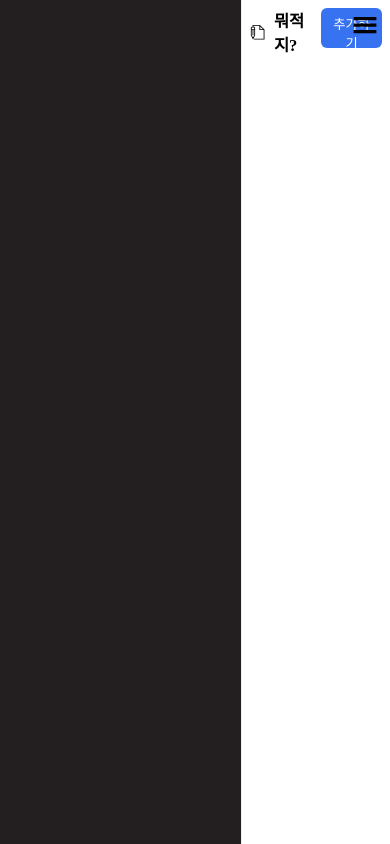
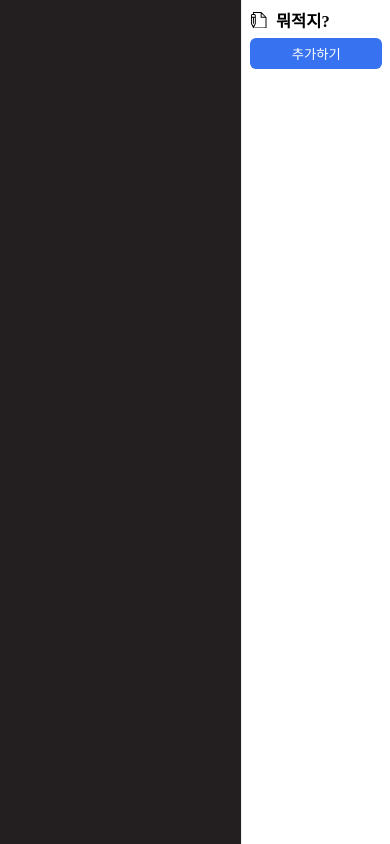
Before and after one commit to llvovll89/-diaryapp, a React (Create React App) app: page / in a window 390 px wide. Built offline with nearby package versions, Linux system fonts and the light colour scheme; a web font is replaced by a local one.

Commit message:
전체적인 size & data수정

```diff
--- a/src/components/sidebar/Sidebar.css
+++ b/src/components/sidebar/Sidebar.css
@@ -42,16 +42,11 @@
 .sidebar-list.active {
     background: #212221;
     transition: 0.3s all ease;
-    border: 2px solid #3772F0;
 }
 
 .sidebar-list.active .sidebar-item-title ,
 .sidebar-list.active p {
     color: #FFFF;
-}
-
-.sidebar-list.active .btnbox button {
-    border: 1px solid #FFF;
 }
 
 .sidebar-list:hover {
@@ -64,7 +59,7 @@
 }
 
 .sidebar-item-title {
-    font-size: 1.25rem;
+    font-size: clamp(18px, 2.5vw, 20px);
     display: flex;
     align-items: center;
     justify-content: space-between;
@@ -92,11 +87,12 @@
 
 .sidebar-list p{
     margin: 10px 0;
+    font-size: clamp(14px, 2vw, 16px);
     letter-spacing: 0.5px;
 }
 
 .fixed-data {
-    font-size: 0.9rem;
+    font-size: clamp(13.5px, 1.8vw, 14px);
     color: #999;
 }
 
@@ -120,8 +116,6 @@
     font-weight: 600;
     font-family: var(--korFont);
 }
-
-/* toggle */
 .toggle {
     position: fixed;
     display: none;
@@ -129,17 +123,14 @@
     right: 12px;
 }
 
-.toggle svg {
-    width: 26px;
-    height: 26px;
-    cursor: pointer;
-}
-
+/* toggle */
 @media screen and (max-width: 768px) {
 
     .sidebar-header {
         padding: 8px;
-        justify-content: flex-start;
+        flex-direction: column;
+        gap: 6px;
+        /* justify-content: flex-start; */
     }
 
     .sidebar-header .add_btn {
@@ -161,19 +152,26 @@
     }
 
     .sidebar-item-title .item_title {
-        margin: 2px auto;
+        margin: 4px auto;
     }
 
     .sidebar-list p {
-        font-size: 0.8rem;
         margin: 6px 0;
+        padding-left: 3px;
     }
 
     .fixed-data {
-        font-size: 0.8rem;
+        padding-left: 3px;
     }
 
-    .toggle {
-        display: block;
+    .btnbox {
+        flex-direction: column;
+        width: 100%;
     }
+
+    .btnbox button {
+        width: 100%;
+        padding: 6px 12px;
+    }
+
 }
--- a/src/components/sidebar/Sidebar.jsx
+++ b/src/components/sidebar/Sidebar.jsx
@@ -31,7 +31,6 @@ export const Sidebar = ({ note, addNote, delNote, active, setActive }) => {
             <div
               className={`sidebar-list ${item.id === active ? 'active' : ''}`}
               key={item.id}
-              onClick={() => toggleHandler(item)}
             >
               <div className="sidebar-item-title">
                 <span className="item_title">제목 : {item.title}</span>
--- a/src/pages/Home.jsx
+++ b/src/pages/Home.jsx
@@ -12,8 +12,6 @@ export const Home = () => {
   const addNote = () => {
     const today = new Date();
     const year = today.getFullYear();
-    const hour = today.getHours();
-    const min = today.getMinutes();
     const month = ('0' + (today.getMonth() + 1)).slice(-2);
     const day = ('0' + today.getDate()).slice(-2);
 
@@ -21,7 +19,7 @@ export const Home = () => {
       id: uuid(),
       title: '빈 노트',
       text: 'MarkDown이 적용 됩니다',
-      modefied: `${year}-${month}-${day} | ${hour} : ${min}`,
+      modefied: `${year}-${month}-${day}`  ,
     };
 
     // setActive(!active);
```
